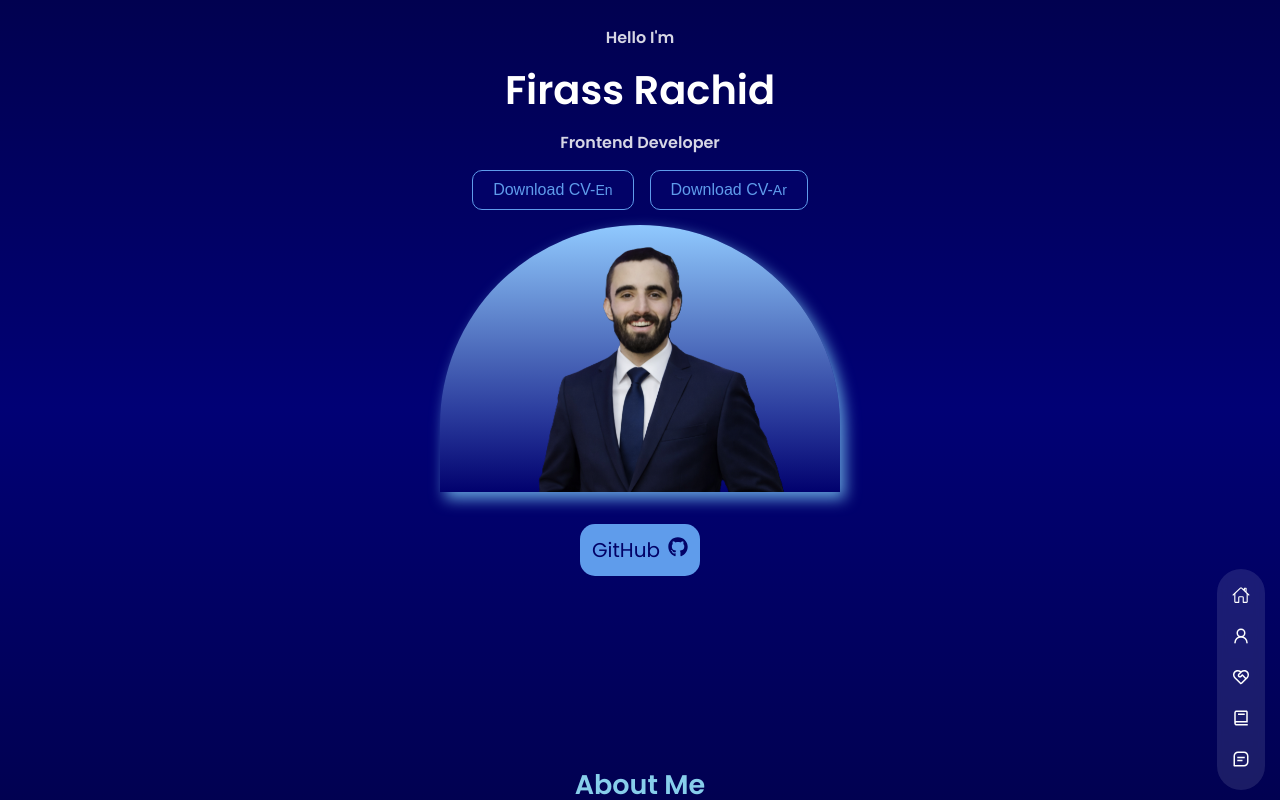
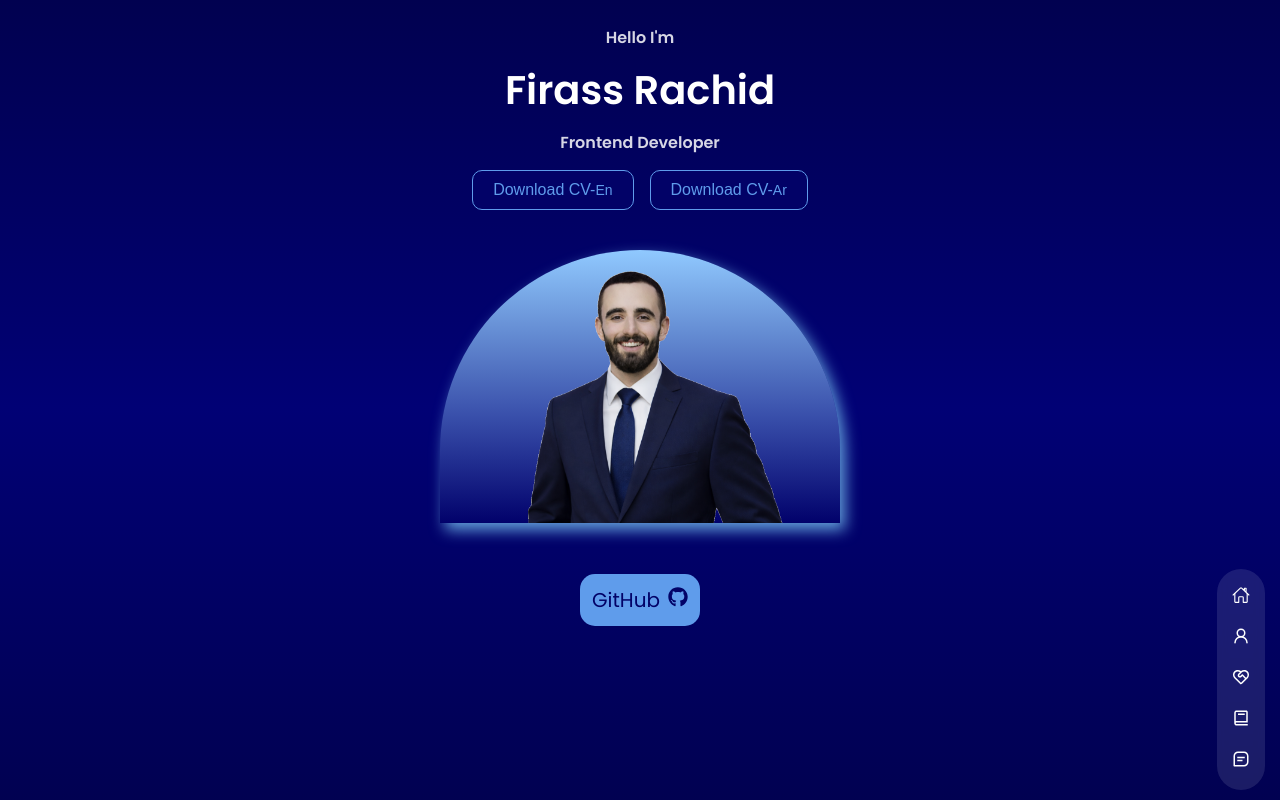
Before and after one commit to FirassRachid/my-portfolio, a React (Vite) app: page / in a window 1280 px wide. Shown: the top 800 px of the page. Built offline with nearby package versions, Linux system fonts and the light colour scheme.

Commit message:
Edit the photo

```diff
--- a/src/components/Home/HomePage.css
+++ b/src/components/Home/HomePage.css
@@ -13,6 +13,7 @@
   width: 400px;
   text-align: center;
   margin: auto;
+  padding: 25px 0;
   height: 250px;
 }
 .my-photo img{
```
Also changed, not shown: src/assets/formal-style.png.
